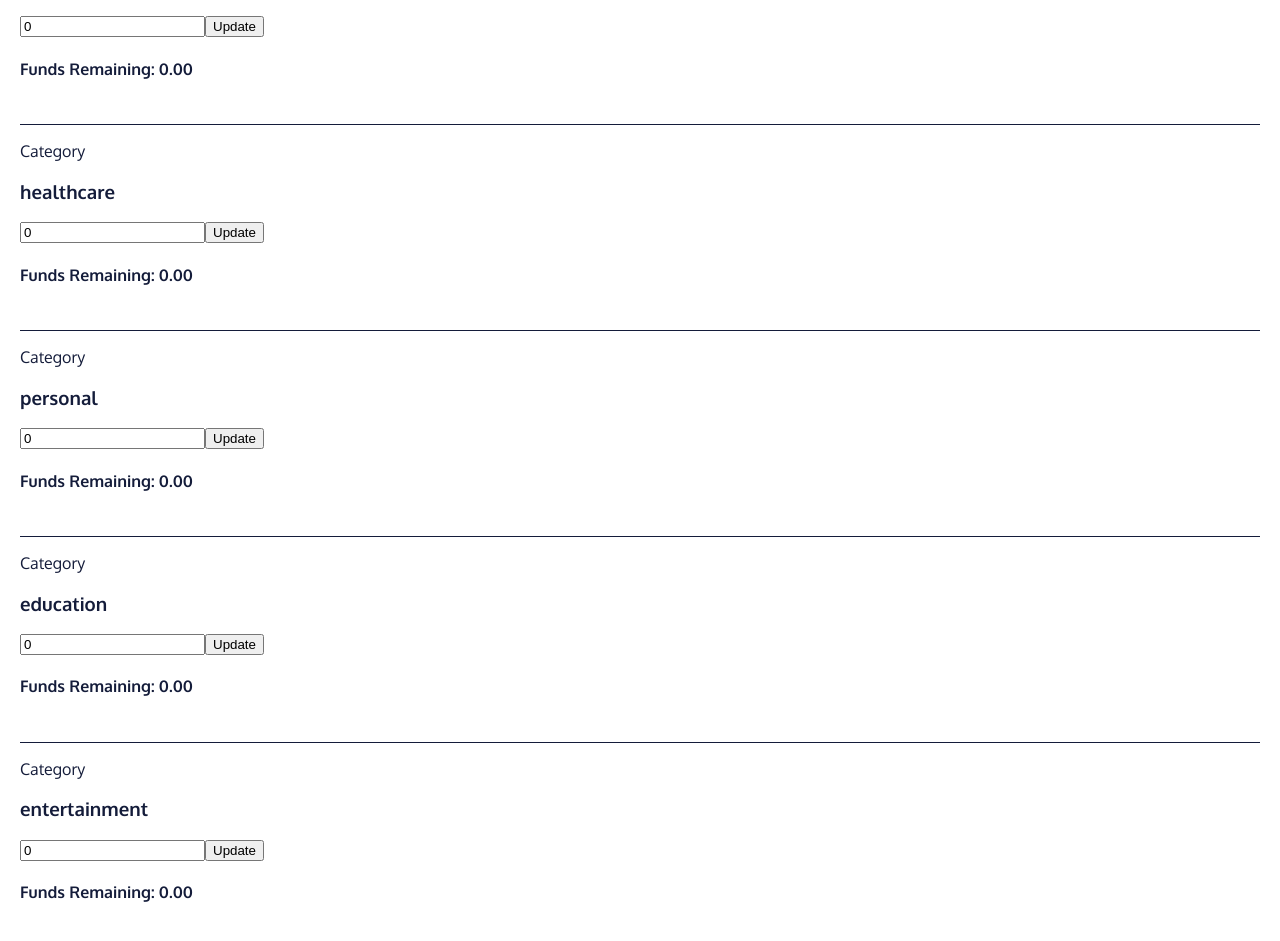
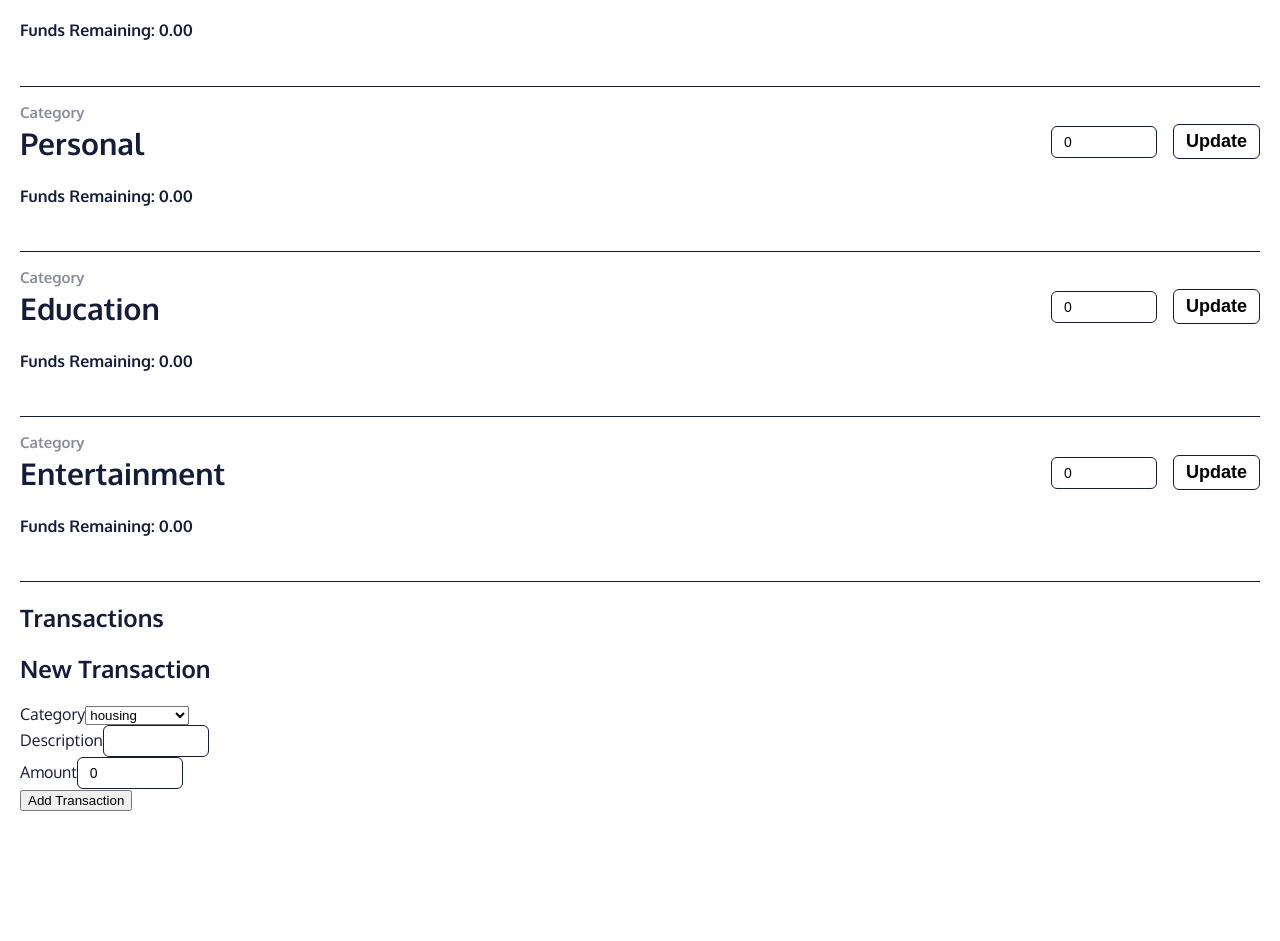
Before and after one commit to himself949/react_redux_expense_tracker, a React app: page / in a window 1280 px wide. Shown: the part 1027-1968 px from the top of the page. After the commit the page ends 1838 px from the top, so only its background shows below. Built offline with nearby package versions, Linux system fonts and the light colour scheme.

Commit message:
transactions section created

```diff
--- a/package.json
+++ b/package.json
@@ -10,7 +10,8 @@
     "react": "^17.0.2",
     "react-dom": "^17.0.2",
     "react-redux": "^7.2.6",
-    "react-scripts": "5.0.0"
+    "react-scripts": "5.0.0",
+    "uuidv4": "^6.2.12"
   },
   "scripts": {
     "start": "react-scripts start",
--- a/src/app/App.js
+++ b/src/app/App.js
@@ -1,5 +1,6 @@
 import React from 'react';
 import BudgetsDisplay from '../features/budgets/BudgetsDisplay'
+import Transactions from '../features/transactions/Transactions';
 
 function App() {
   return (
@@ -7,7 +8,7 @@ function App() {
       <header className="App-header">
         <h1>Expense Tracker</h1>
         <BudgetsDisplay />
-        {/*<Transactions />*/}
+        <Transactions />
       </header>
     </div>
   );
--- /dev/null
+++ b/src/components/Transaction.js
@@ -0,0 +1,23 @@
+import React from 'react';
+import { useDispatch } from 'react-redux';
+import { deleteTransaction } from '../features/transactions/transactionsSlice';
+
+const Transaction = ({ transaction }) => {
+
+    const dispatch = useDispatch()
+    const handleDelete = (e) => {
+        dispatch(deleteTransaction(transaction))
+    }
+
+    return (
+        <li className="new-transaction">
+            <span>
+                {transaction.amount} - {transaction.category}{' '}
+                <span className="description">( {transaction.description} )</span>
+            </span>
+            <button onClick={handleDelete} aria-label="Remove">X</button>
+        </li>
+    );
+};
+
+export default Transaction;
--- /dev/null
+++ b/src/components/TransactionForm.js
@@ -0,0 +1,68 @@
+import React, { useState } from 'react';
+import { useDispatch } from 'react-redux';
+import { addTransaction, CATEGORIES } from '../features/transactions/transactionsSlice';
+import { v4 as uuidv4 } from 'uuid';
+
+const TransactionForm = () => {
+
+    const [category, setCategory] = useState(CATEGORIES[0])
+    const [description, setDescription] = useState("")
+    const [amount, setAmount] = useState(0)
+    const dispatch = useDispatch()
+
+
+    const handleSubmit = (e) => {
+        e.preventDefault()
+        dispatch(addTransaction({
+            category: category,
+            description: description,
+            amount: parseFloat(amount),
+            id: uuidv4()
+        }))
+        setCategory(CATEGORIES[0])
+        setDescription("")
+        setAmount(0)
+    }
+
+    return (
+        <section className="new-transaction-section">
+            <h2>New Transaction</h2>
+            <form onSubmit={handleSubmit}>
+                <div className="form-wrapper">
+                    <div>
+                        <label htmlFor="category">Category</label>
+                        <select id="category"
+                            value={category}
+                            onChange={(e) => setCategory(e.currentTarget.value)}>
+                            {CATEGORIES.map(c => (<option key={c} value={c}>{c}</option>))}
+                        </select>
+                    </div>
+
+                    <div>
+                        <label htmlFor="description">Description</label>
+                        <input
+                            id="description"
+                            value={description}
+                            onChange={(e) => setDescription(e.currentTarget.value)}
+                            type="text"
+                        />
+                    </div>
+
+                    <div>
+                        <label htmlFor="amount">Amount</label>
+                        <input
+                            id="amount"
+                            value={amount}
+                            onChange={(e) => setAmount(e.currentTarget.value)}
+                            type="number"
+                            step="0.01"
+                        />
+                    </div>
+                </div>
+                <button>Add Transaction</button>
+            </form>
+        </section>
+    );
+};
+
+export default TransactionForm;
--- /dev/null
+++ b/src/components/TransactionList.js
@@ -0,0 +1,16 @@
+import React from 'react';
+import Transaction from './Transaction';
+
+const TransactionList = ({ transactions }) => {
+
+    return (
+        <section className="new-transactions-section">
+            <h2>Transactions</h2>
+            <ul className="new-transaction-list">
+                {transactions.map(t => <Transaction transaction={t} key={t.id} />)}
+            </ul>
+        </section>
+    );
+};
+
+export default TransactionList;
--- /dev/null
+++ b/src/features/transactions/Transactions.js
@@ -0,0 +1,19 @@
+import React from 'react';
+import { useSelector } from 'react-redux';
+import TransactionForm from '../../components/TransactionForm';
+import TransactionList from '../../components/TransactionList';
+import { selectFlattenedTransactions } from './transactionsSlice';
+
+const Transactions = () => {
+
+    const transactions = useSelector(selectFlattenedTransactions)
+
+    return (
+        <div className="comments-container">
+            <TransactionList transactions={transactions} />
+            <TransactionForm />
+        </div>
+    );
+};
+
+export default Transactions;
--- a/src/index.css
+++ b/src/index.css
@@ -23,12 +23,65 @@ h1 {
   margin-bottom: 32px;
 }
 
+h3 {
+  font-size: 30px;
+  font-weight: bold;
+  margin: 2px 0px 0px 0px;
+}
+
+input {
+  padding: 7px 12px;
+  border-radius: 6px;
+  border: solid 1px #141c3a;
+  font-size: 14px;
+  width: 80px;
+}
+
 .budget-container {
   list-style: none;
   padding: 16px 0px 24px 0px;
   border-bottom: solid 1px var(--main-text-color);
 }
 
+.budget-form {
+  margin-left: auto;
+}
+
+.category-label {
+  color: var(--gray);
+  font-size: 15px;
+  font-weight: bold;
+}
+
+.category-value {
+  text-transform: capitalize;
+}
+
+.category-wrapper {
+  display: flex;
+  align-items: center;
+  margin-bottom: 24px;
+}
+
 .comments-container {
   padding: 0;
 }
+
+.remaining-funds.positive {
+  color: var(--blue);
+}
+
+.remaining-funds.negative {
+  color: var(--red);
+}
+
+.update-button {
+  padding: 6px 12px;
+  border-radius: 6px;
+  border: solid 1px #141c3a;
+  font-size: 18px;
+  font-weight: bold;
+  background: var(--white);
+  margin-left: 16px;
+  cursor: pointer;
+}
```
Also changed, not shown: 1 other file.
